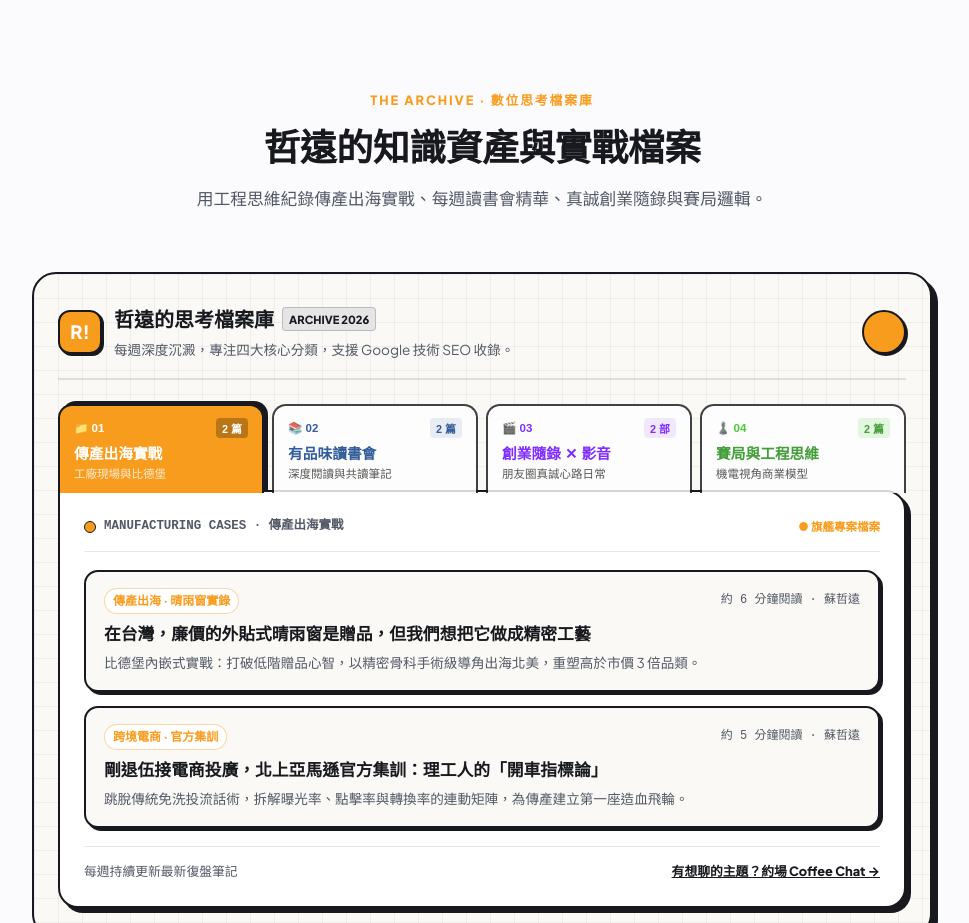
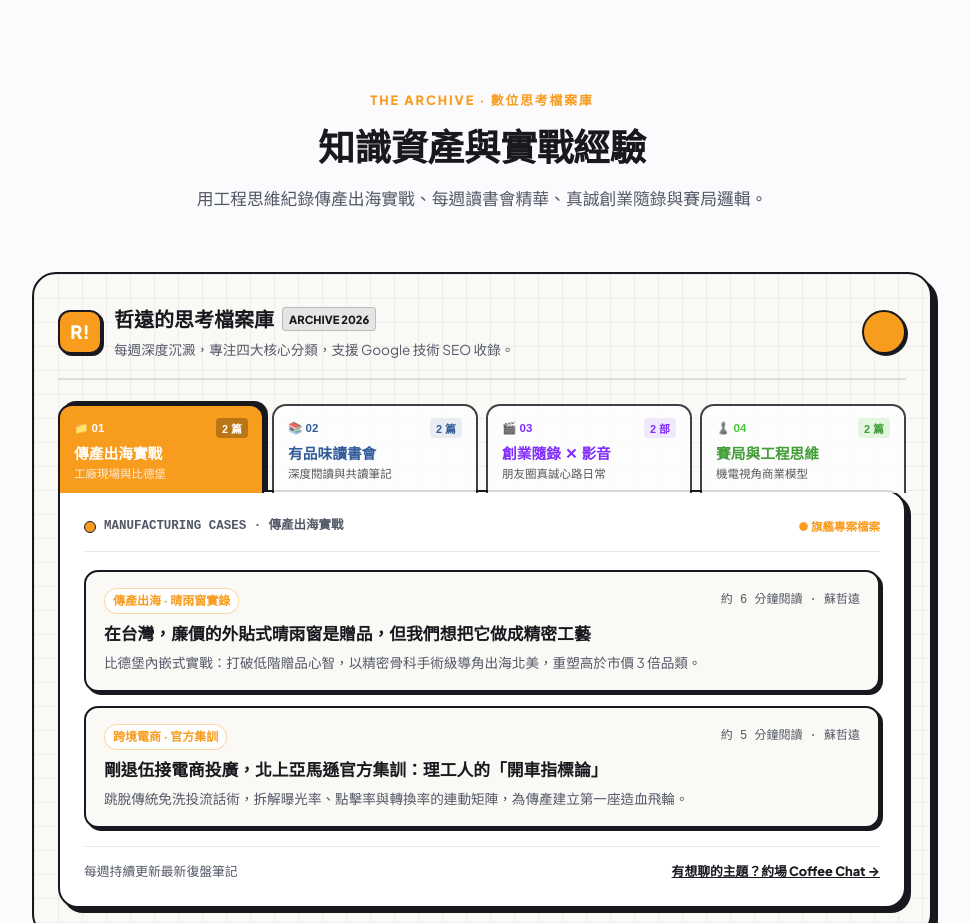
Before and after one commit to michael040448-record/hueiin-return, a plain HTML site: page index.html in a window 1280 px wide. Shown: the part 3140-4063 px from the top of the page, without its empty margins (158-1127 px from the left). Drawn offline with Linux system fonts and the light colour scheme.

Commit message:
copy: 更新檔案庫區塊大標題為「知識資產與實戰經驗」

```diff
--- a/index.html
+++ b/index.html
@@ -363,7 +363,7 @@
       <div class="container">
         <div class="section-header text-center">
           <span class="section-subtitle">THE ARCHIVE · 數位思考檔案庫</span>
-          <h2 class="section-title">哲遠的知識資產與實戰檔案</h2>
+          <h2 class="section-title">知識資產與實戰經驗</h2>
           <p class="section-desc">
             用工程思維紀錄傳產出海實戰、每週讀書會精華、真誠創業隨錄與賽局邏輯。
           </p>
```
